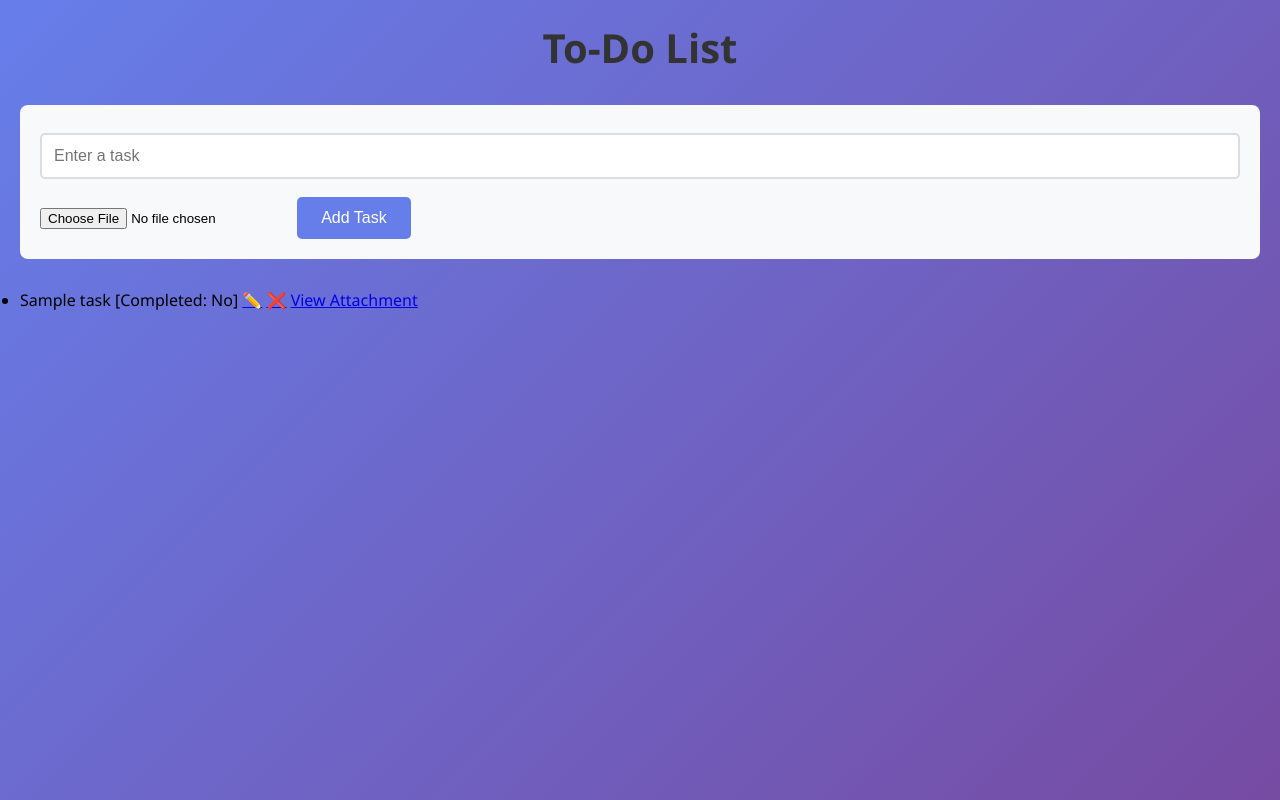
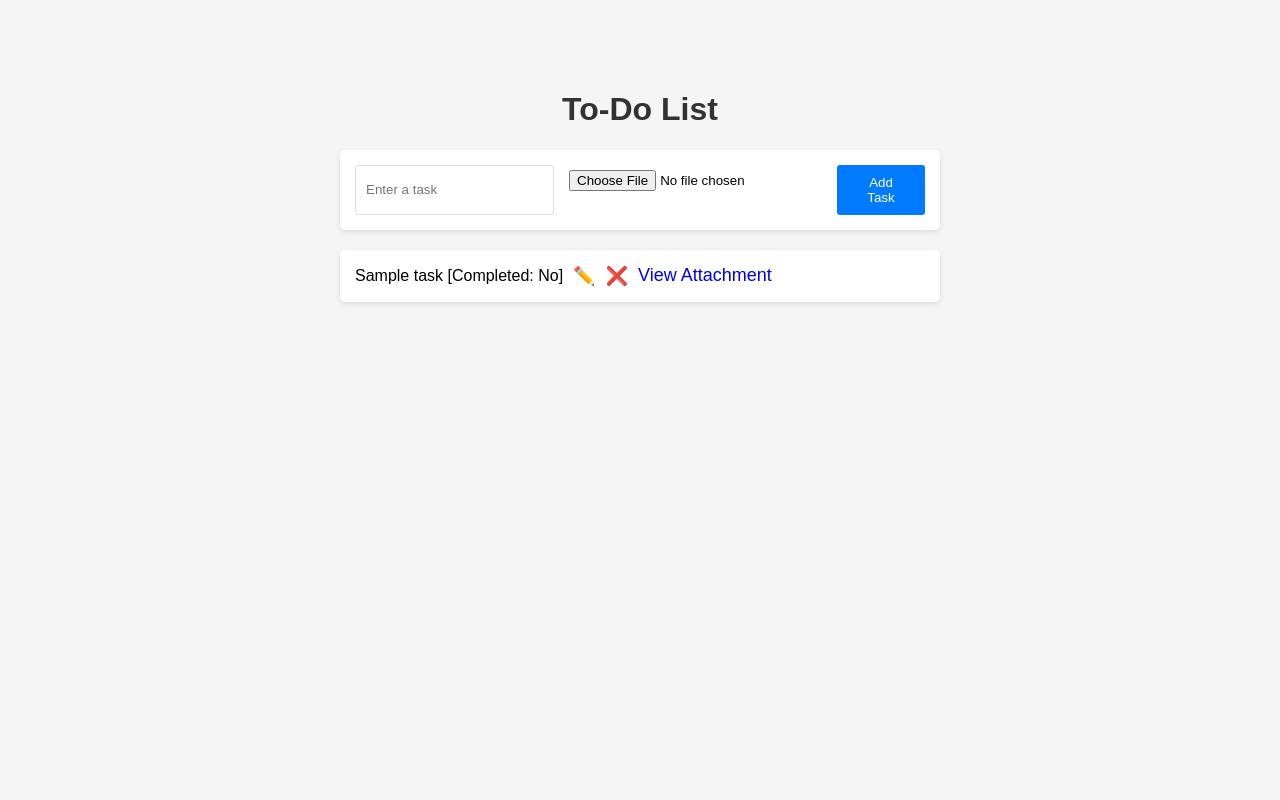
Before and after one commit to fzansari11/flask-crud-dec, a Python web app: template templates/index.html in a window 1280 px wide. Run offline with Jinja, Linux system fonts and the light colour scheme; the template is opened without the code that fills it: most values are stand-ins (such as "Sample title", 1, 10 or a date in 2020).

Commit message:
Styling changes

```diff
--- /dev/null
+++ b/static/style.css
@@ -0,0 +1,72 @@
+body {
+    font-family: Arial, sans-serif;
+    max-width: 600px;
+    margin: 50px auto;
+    padding: 20px;
+    background-color: #f5f5f5;
+}
+
+h1 {
+    color: #333;
+    text-align: center;
+}
+
+form {
+    display: flex;
+    gap: 10px;
+    margin-bottom: 20px;
+    padding: 15px;
+    background-color: white;
+    border-radius: 5px;
+    box-shadow: 0 2px 5px rgba(0,0,0,0.1);
+}
+
+input[type="text"] {
+    flex: 1;
+    padding: 10px;
+    border: 1px solid #ddd;
+    border-radius: 3px;
+}
+
+input[type="file"] {
+    padding: 5px;
+}
+
+button {
+    padding: 10px 20px;
+    background-color: #007bff;
+    color: white;
+    border: none;
+    border-radius: 3px;
+    cursor: pointer;
+}
+
+button:hover {
+    background-color: #0056b3;
+}
+
+ul {
+    list-style: none;
+    padding: 0;
+}
+
+li {
+    background-color: white;
+    padding: 15px;
+    margin-bottom: 10px;
+    border-radius: 5px;
+    box-shadow: 0 2px 5px rgba(0,0,0,0.1);
+    display: flex;
+    align-items: center;
+    gap: 10px;
+}
+
+li a {
+    text-decoration: none;
+    font-size: 18px;
+    cursor: pointer;
+}
+
+li a:hover {
+    opacity: 0.7;
+}
--- a/templates/index.html
+++ b/templates/index.html
@@ -2,7 +2,7 @@
 <html>
 <head>
     <title>Flask + SQLAlchemy To-Do App</title>
-    <link rel="stylesheet" href="{{ url_for('static', filename='style.css') }}">
+    <link rel="stylesheet" href="/templates/style.css">
 </head>
 <body>
     <h1>To-Do List</h1>
--- a/templates/style.css
+++ /dev/null
@@ -1,141 +0,0 @@
-/* General Styles */
-* {
-    margin: 0;
-    padding: 0;
-    box-sizing: border-box;
-}
-
-body {
-    font-family: 'Segoe UI', Tahoma, Geneva, Verdana, sans-serif;
-    background: linear-gradient(135deg, #667eea 0%, #764ba2 100%);
-    min-height: 100vh;
-    padding: 20px;
-}
-
-.container {
-    max-width: 1200px;
-    margin: 0 auto;
-    background-color: white;
-    border-radius: 10px;
-    box-shadow: 0 10px 30px rgba(0, 0, 0, 0.2);
-    padding: 30px;
-}
-
-/* Header */
-h1 {
-    color: #333;
-    text-align: center;
-    margin-bottom: 30px;
-    font-size: 2.5em;
-}
-
-/* Form Styles */
-form {
-    background-color: #f8f9fa;
-    padding: 20px;
-    border-radius: 8px;
-    margin-bottom: 30px;
-}
-
-input[type="text"],
-input[type="email"] {
-    width: 100%;
-    padding: 12px;
-    margin: 8px 0;
-    border: 2px solid #ddd;
-    border-radius: 5px;
-    font-size: 16px;
-    transition: border-color 0.3s;
-}
-
-input[type="text"]:focus,
-input[type="email"]:focus {
-    outline: none;
-    border-color: #667eea;
-}
-
-button {
-    background-color: #667eea;
-    color: white;
-    padding: 12px 24px;
-    border: none;
-    border-radius: 5px;
-    cursor: pointer;
-    font-size: 16px;
-    margin-top: 10px;
-    transition: background-color 0.3s;
-}
-
-button:hover {
-    background-color: #764ba2;
-}
-
-/* Table Styles */
-table {
-    width: 100%;
-    border-collapse: collapse;
-    margin-top: 20px;
-}
-
-th {
-    background-color: #667eea;
-    color: white;
-    padding: 15px;
-    text-align: left;
-    font-weight: 600;
-}
-
-td {
-    padding: 12px 15px;
-    border-bottom: 1px solid #ddd;
-}
-
-tr:hover {
-    background-color: #f5f5f5;
-}
-
-/* Action Buttons */
-.btn-edit {
-    background-color: #28a745;
-    color: white;
-    padding: 8px 16px;
-    text-decoration: none;
-    border-radius: 4px;
-    margin-right: 5px;
-    display: inline-block;
-    transition: background-color 0.3s;
-}
-
-.btn-edit:hover {
-    background-color: #218838;
-}
-
-.btn-delete {
-    background-color: #dc3545;
-    padding: 8px 16px;
-    border-radius: 4px;
-    transition: background-color 0.3s;
-}
-
-.btn-delete:hover {
-    background-color: #c82333;
-}
-
-/* Responsive Design */
-@media (max-width: 768px) {
-    .container {
-        padding: 15px;
-    }
-
-    h1 {
-        font-size: 2em;
-    }
-
-    table {
-        font-size: 14px;
-    }
-
-    th, td {
-        padding: 10px;
-    }
-}
```
